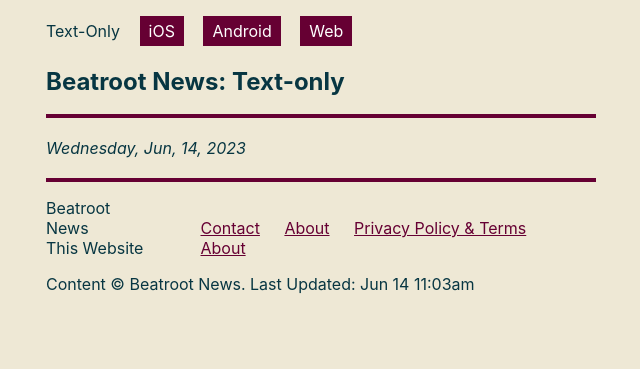
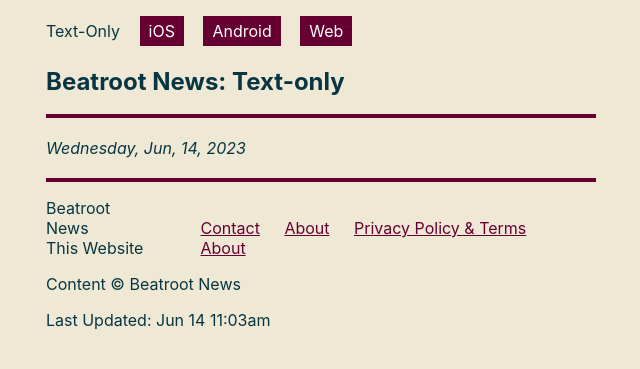
Before and after one commit to captn3m0/news, a Jekyll site: the page built from index.html, in a window 1280 px wide. Shown: the top 369 px of the page, without its empty margins (319-959 px from the left). Built offline with Jekyll 4.4.1, drawn with Linux system fonts in a browser that asks for light colours; cached includes are drawn as plain includes.

```diff
--- a/_includes/footer.html
+++ b/_includes/footer.html
@@ -15,5 +15,6 @@
     </ul>
   </nav>
 
-  <p>Content &copy; Beatroot News. Last Updated: {{site.time| date: "%b %e %l:%M%P" }}</p>
+  <p>Content &copy; Beatroot News</p>
+  <p>Last Updated: {{site.time| date: "%b %e %l:%M%P" }}</p>
 </footer>
```
